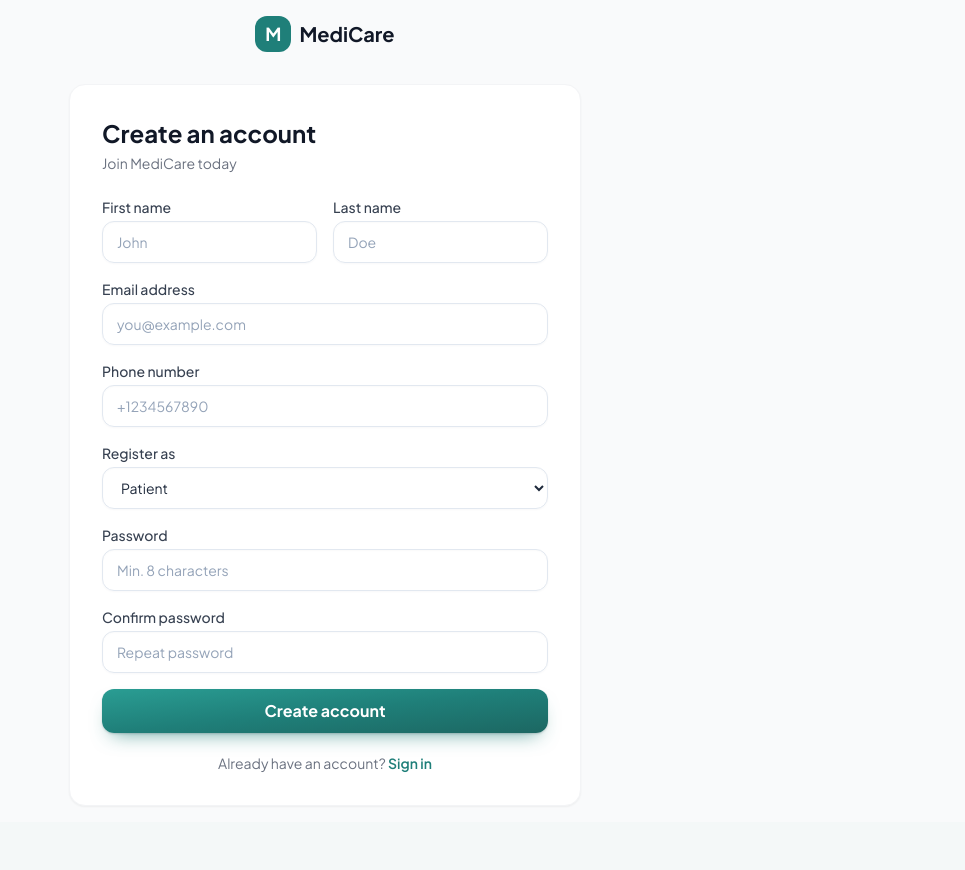
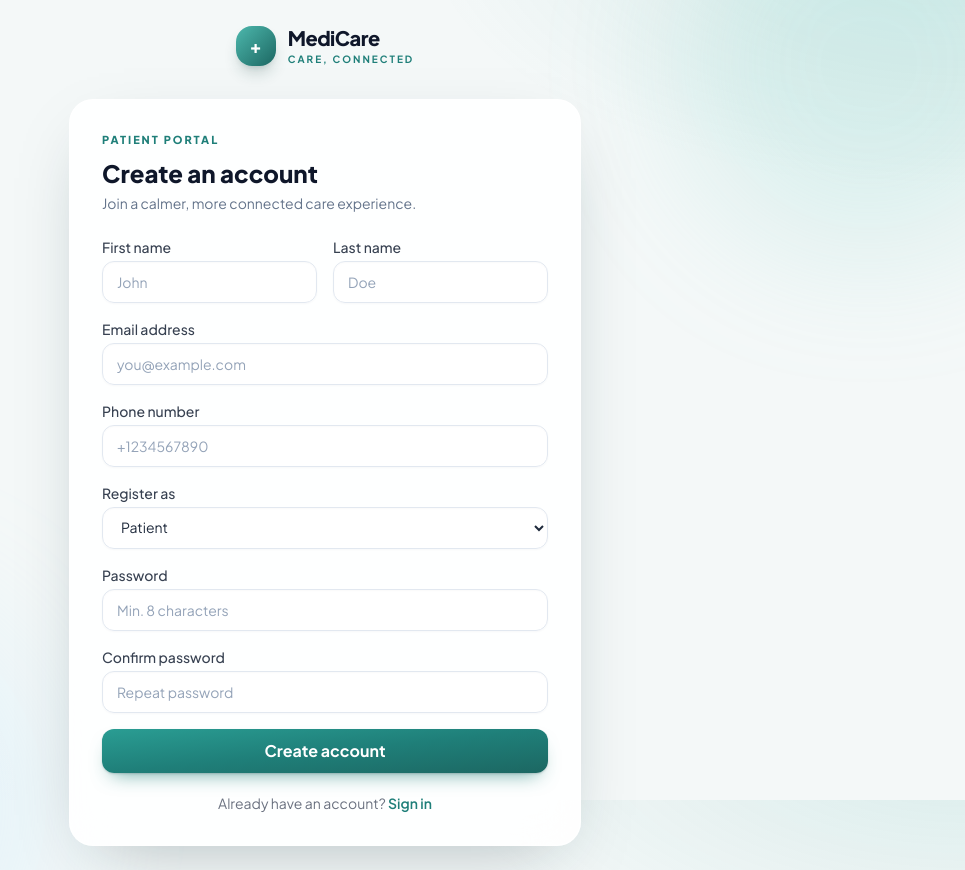
Before and after one commit to ritesh319/Medicare-main, a React (Vite) app in the folder frontend/: page /register in a window 1280 px wide. Shown: the whole page, without its empty margins (315-1280 px from the left). Before the commit the page ends 822 px from the top, so only its background shows below. Built offline with nearby package versions, Linux system fonts and the light colour scheme; no server answers.

Commit message:
Refactor RegisterPage layout and styles

```diff
--- a/frontend/src/pages/auth/RegisterPage.jsx
+++ b/frontend/src/pages/auth/RegisterPage.jsx
@@ -39,19 +39,25 @@ export default function RegisterPage() {
   }
 
   return (
-    <div className="min-h-screen flex items-center justify-center bg-gray-50 p-4">
+    <div className="min-h-screen flex items-center justify-center p-4 sm:p-6 relative overflow-hidden">
+      <div className="absolute -top-32 -right-24 w-96 h-96 rounded-full bg-primary-300/20 blur-3xl" />
+      <div className="absolute -bottom-40 -left-20 w-[28rem] h-[28rem] rounded-full bg-sky-200/25 blur-3xl" />
       <div className="w-full max-w-lg">
         {/* Logo */}
-        <div className="flex items-center gap-2 justify-center mb-8">
-          <div className="w-9 h-9 bg-primary-600 rounded-xl flex items-center justify-center">
-            <span className="text-white font-bold text-lg">M</span>
+        <div className="flex items-center gap-3 justify-center mb-8 relative">
+          <div className="w-10 h-10 bg-gradient-to-br from-primary-400 to-primary-700 rounded-2xl flex items-center justify-center shadow-lg shadow-primary-900/20">
+            <span className="text-white font-extrabold text-lg">+</span>
           </div>
-          <span className="font-bold text-gray-900 text-xl">MediCare</span>
+          <div>
+            <span className="block font-extrabold tracking-tight text-slate-900 text-xl">MediCare</span>
+            <span className="block text-[10px] font-bold uppercase tracking-[.2em] text-primary-600">Care, connected</span>
+          </div>
         </div>
 
-        <div className="bg-white rounded-2xl shadow-sm border border-gray-100 p-8">
-          <h2 className="text-2xl font-bold text-gray-900 mb-1">Create an account</h2>
-          <p className="text-gray-500 text-sm mb-6">Join MediCare today</p>
+        <div className="relative bg-white/90 rounded-3xl shadow-[0_24px_70px_-30px_rgba(15,42,51,.34)] border border-white/80 p-6 sm:p-8 backdrop-blur-xl animate-rise">
+          <p className="section-eyebrow mb-2">Patient portal</p>
+          <h2 className="text-2xl font-extrabold text-slate-900 mb-1">Create an account</h2>
+          <p className="text-slate-500 text-sm mb-6">Join a calmer, more connected care experience.</p>
 
           {error && (
             <div className="mb-5 p-3 rounded-lg bg-red-50 border border-red-200 text-red-700 text-sm">
```
